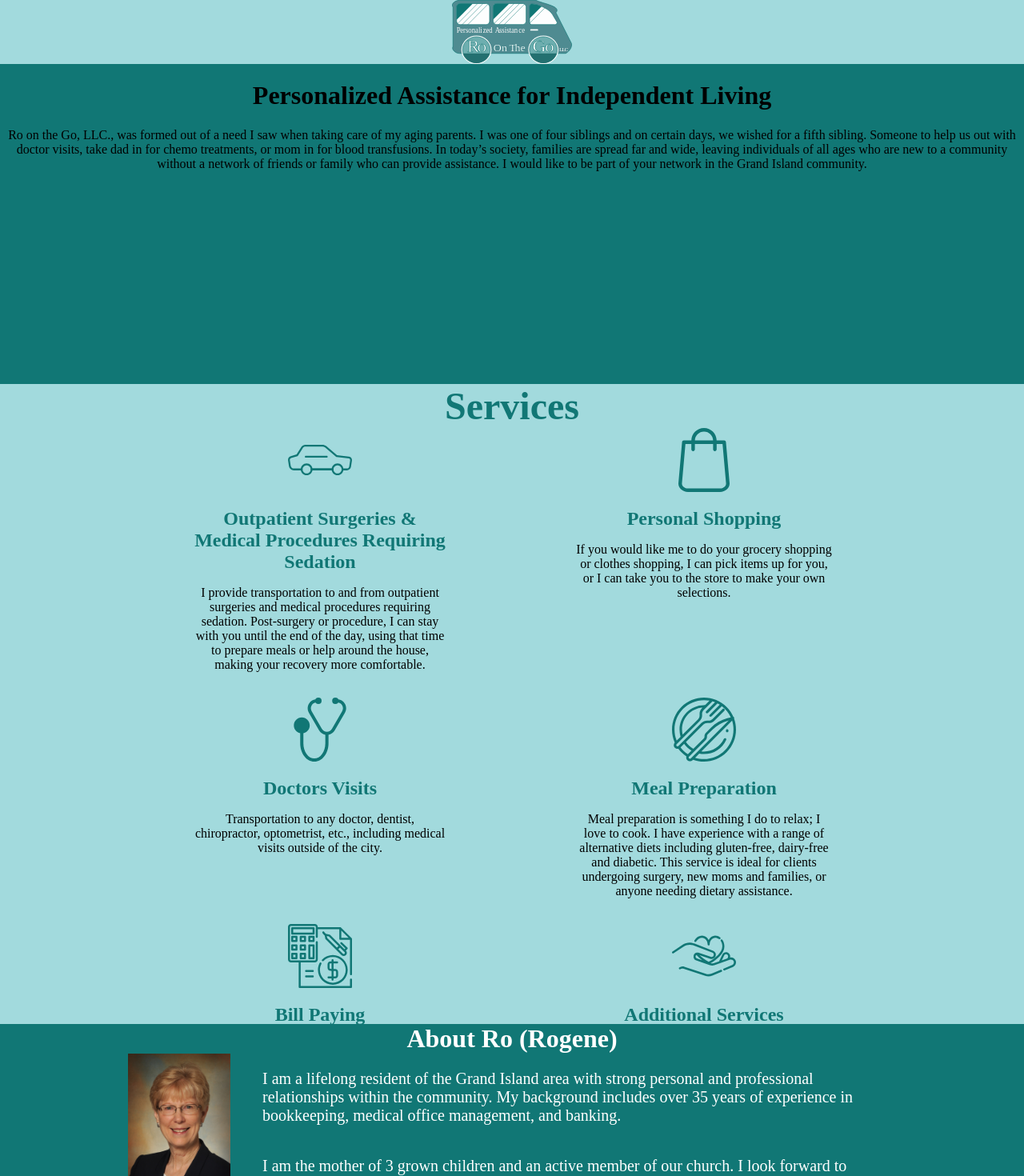
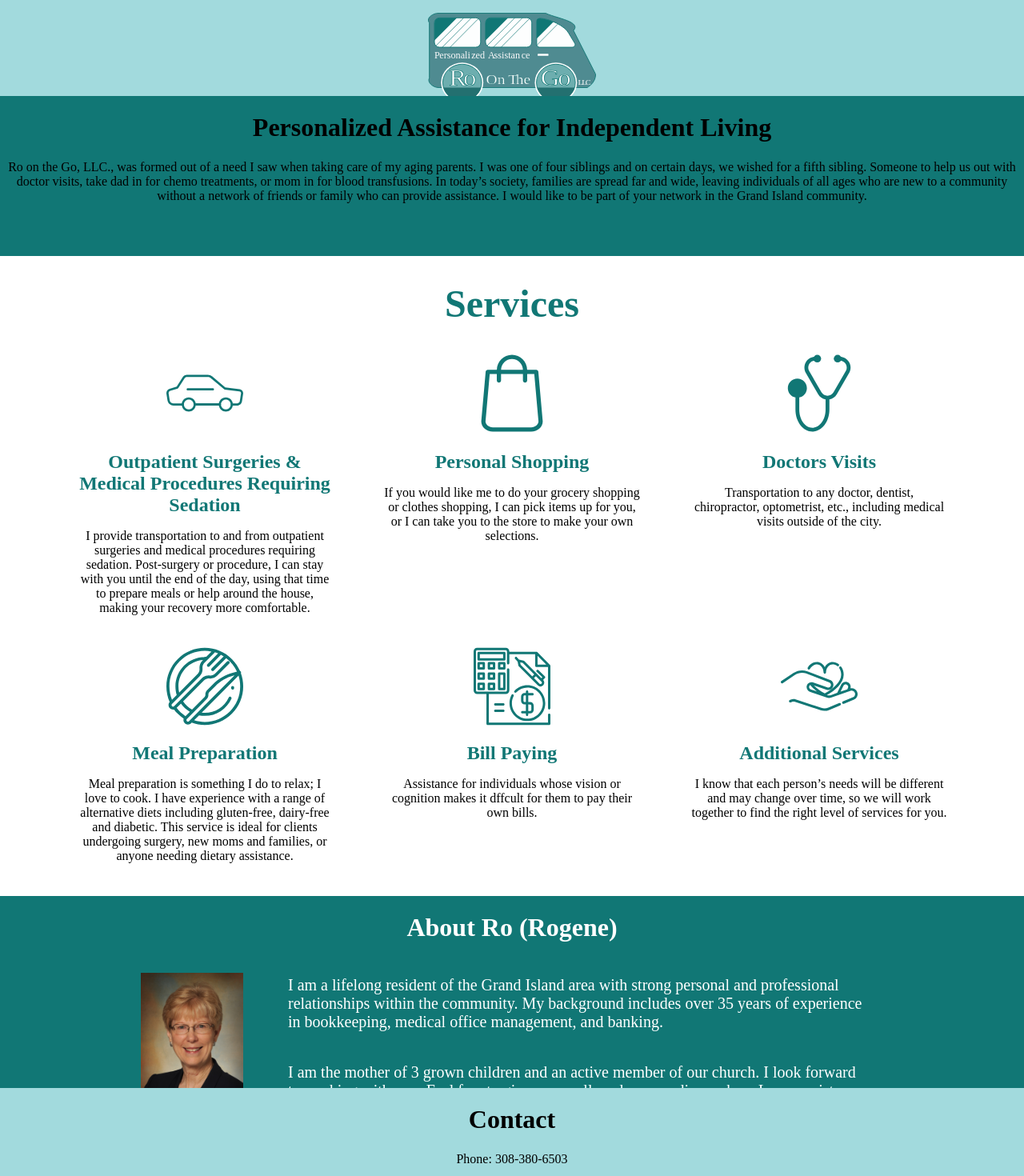
Before and after one commit to alexasparks/ro-onthego.com, a React (Create React App) app: page / in a window 1280 px wide. Shown: the top 1470 px of the page at 80% size. Built offline with nearby package versions, Linux system fonts and the light colour scheme; a web font is replaced by a local one.

Commit message:
services reformatted to 3 per row instead of columns

```diff
--- a/src/css/businessOverview.css
+++ b/src/css/businessOverview.css
@@ -1,4 +1,4 @@
 .bus-overview {
-  height: 50vh;
+  height: 25vh;
   background-color: #117775;
 }
--- a/src/css/contact.css
+++ b/src/css/contact.css
@@ -1,4 +1,4 @@
 .contact-page {
-  height: 25vh;
-  background-color: #117775;
+  height: 15vh;
+  background-color: #A2DADD;
 }
--- a/src/css/navbar.css
+++ b/src/css/navbar.css
@@ -1,8 +1,9 @@
 .navbar {
-  height: 10vh;
+  height: 15vh;
   background-color: #A2DADD;
 }
 
 img {
-  height: 5em;
+  height: 7em;
+  margin: 1em;
 }
--- a/src/css/services.css
+++ b/src/css/services.css
@@ -5,12 +5,12 @@
   /* margin: auto; */
   height: 100vh;
   /* margin-bottom: 3em; */
-  background-color: #A2DADD;
+  background-color: white;
 }
 
 .heading {
   width: 100vw;
-  margin: auto;
+  /* margin: auto; */
   font-size: 3em;
   color: #117775;
 }
@@ -19,7 +19,7 @@
   /* border: 2px solid green; */
   display: flex;
   flex-direction: column;
-  width: 75%;
+  width: 100%;
   flex-flow: row wrap;
   justify-content: center;
   margin: auto;
@@ -28,7 +28,7 @@
 .column-item {
   display: flex;
   flex-direction: column;
-  width: 50%;
+  width: 30%;
   margin-bottom: 1em;
   /* border: 2px solid red; */
   /* justify-content: center; */
```
